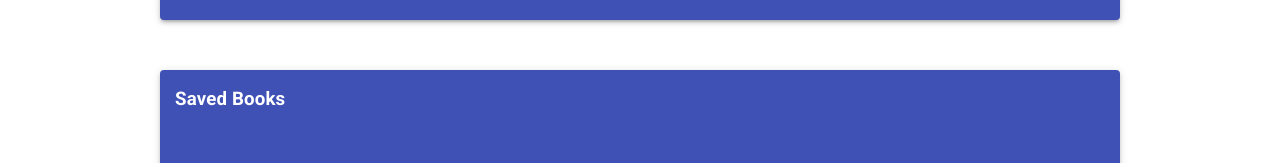
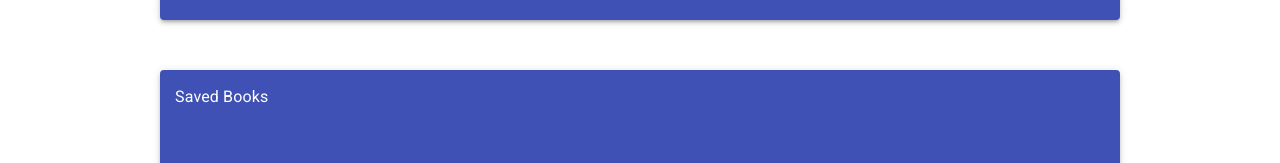
Before and after one commit to Goodlvn/your-google-library, a React (Create React App) app in the folder client/: page /saved in a window 1280 px wide. Shown: the part 444-607 px from the top of the page. Built offline with nearby package versions, Linux system fonts and the light colour scheme.

Commit message:
update components layout

```diff
--- a/client/src/components/Library.js
+++ b/client/src/components/Library.js
@@ -30,9 +30,11 @@ export default function Library() {
 
         <Paper elevation={3} className={classes.root}>
             <div className={classes.content}>
-                <Typography>
-                    <h3 className={classes.label}>Saved Books</h3>
-                </Typography>
+                <h3 className={classes.label}>
+                    <Typography>
+                        Saved Books
+                    </Typography>
+                </h3>
             </div>
         </Paper>
     );
```
